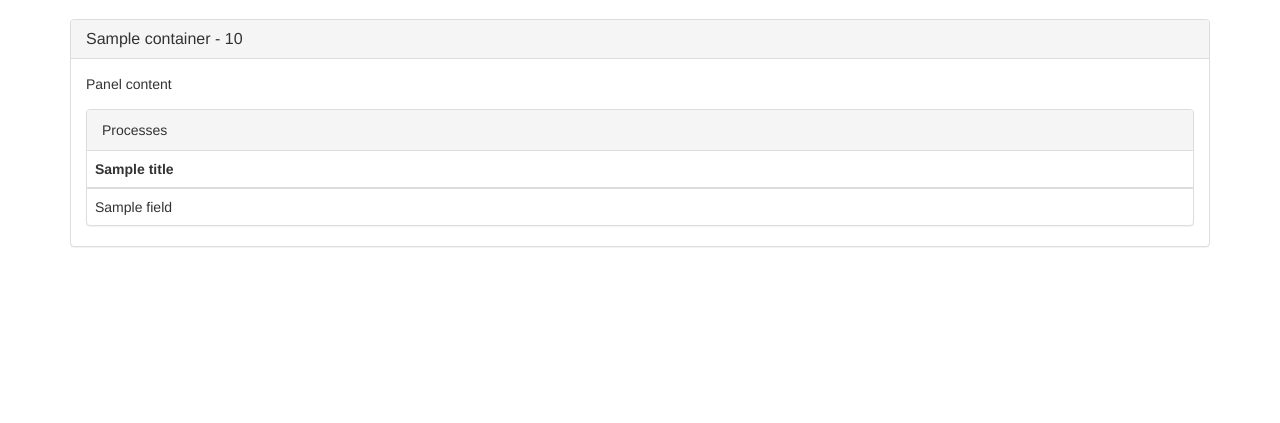
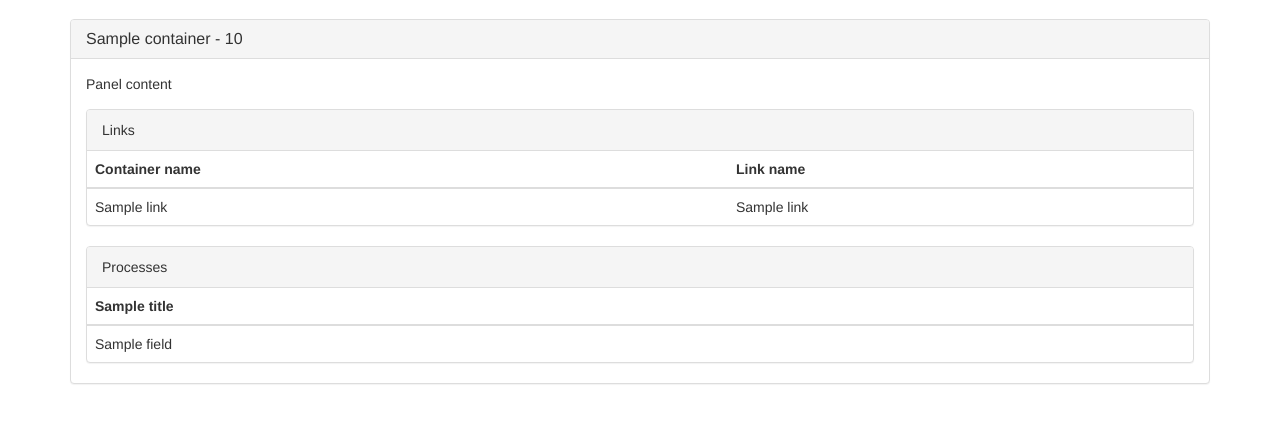
Before and after one commit to JesusTinoco/docker-ui, a Flask app: template app/templates/containers/info.html in a window 1280 px wide. Shown: the part 51-474 px from the top of the page. Run offline with Flask 2, Linux system fonts and the light colour scheme; the template is opened without the code that fills it: most values are stand-ins (such as "Sample title", 1, 10 or a date in 2020); some libraries are stand-ins or nearby versions.

Commit message:
Add link section in the container info page

```diff
--- a/app/containers/controllers.py
+++ b/app/containers/controllers.py
@@ -15,6 +15,7 @@ def list():
 def container_info(container_id):
     container = ContainerInspect(cli.inspect_container(container_id))
     processes = []
+    print container.links()
     try:
         processes = cli.top(container_id)
     except Exception as err:
--- a/app/static/custom.css
+++ b/app/static/custom.css
@@ -35,6 +35,11 @@
   margin-right: 15px;
 }
 
+#container-links-tab {
+  margin-left: 15px;
+  margin-right: 15px;
+}
+
 /* images section */
 
 #images-list {
--- a/app/templates/containers/info.html
+++ b/app/templates/containers/info.html
@@ -9,6 +9,29 @@
     <div class="panel-body">
     Panel content
     </div>
+    {% if container.links() %}
+      <div id=container-links-tab>
+        <div class="panel panel-default">
+          <div class="panel-heading">Links</div>
+          <table class="table">
+            <thead>
+              <tr>
+                <th>Container name</th>
+                <th>Link name</th>
+              </tr>
+            </thead>
+            <tbody>
+              {% for link in container.links() -%}
+              <tr>
+                <td>{{ link["container_name"] }}</td>
+                <td>{{ link["link_name"] }}</td>
+              </tr>
+              {%- endfor %}
+            </tbody>
+          </table>
+        </div>
+      </div>
+    {% endif %}
     {% if processes %}
       <div id=container-processes-tab>
         <div class="panel panel-default">
```
Also changed, not shown: app/containers/models.py (+14 -0 lines).
